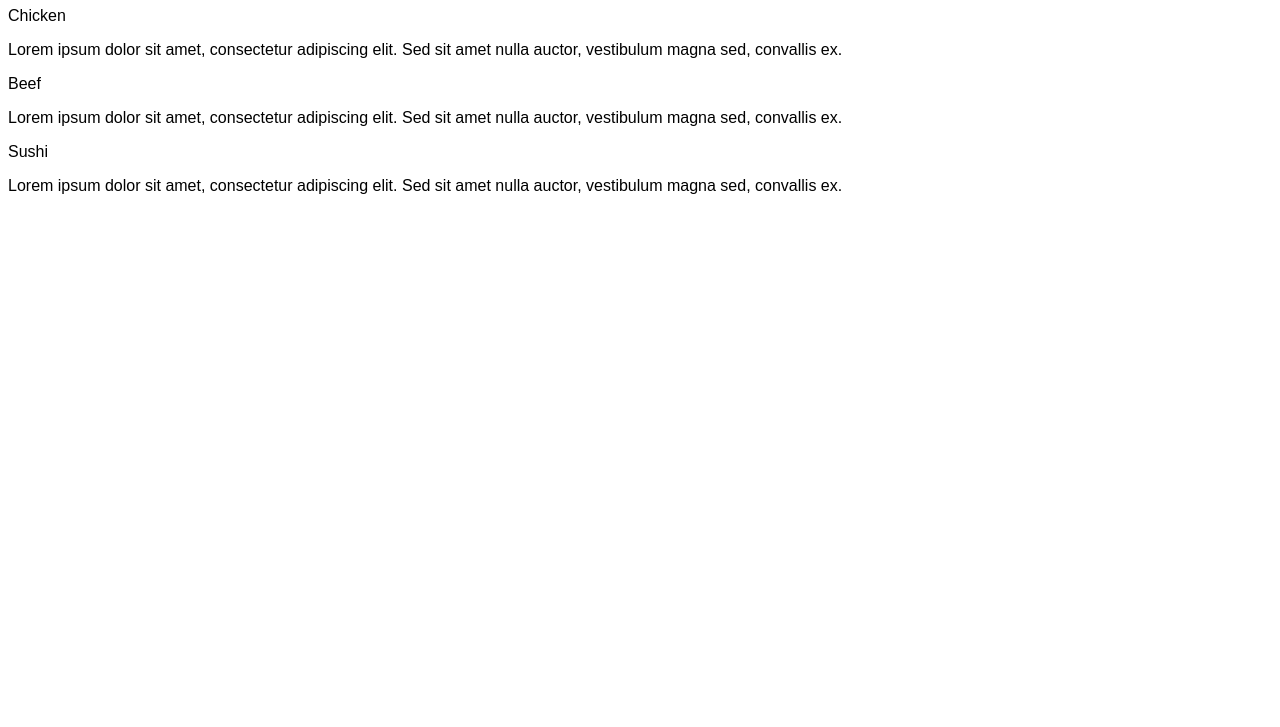
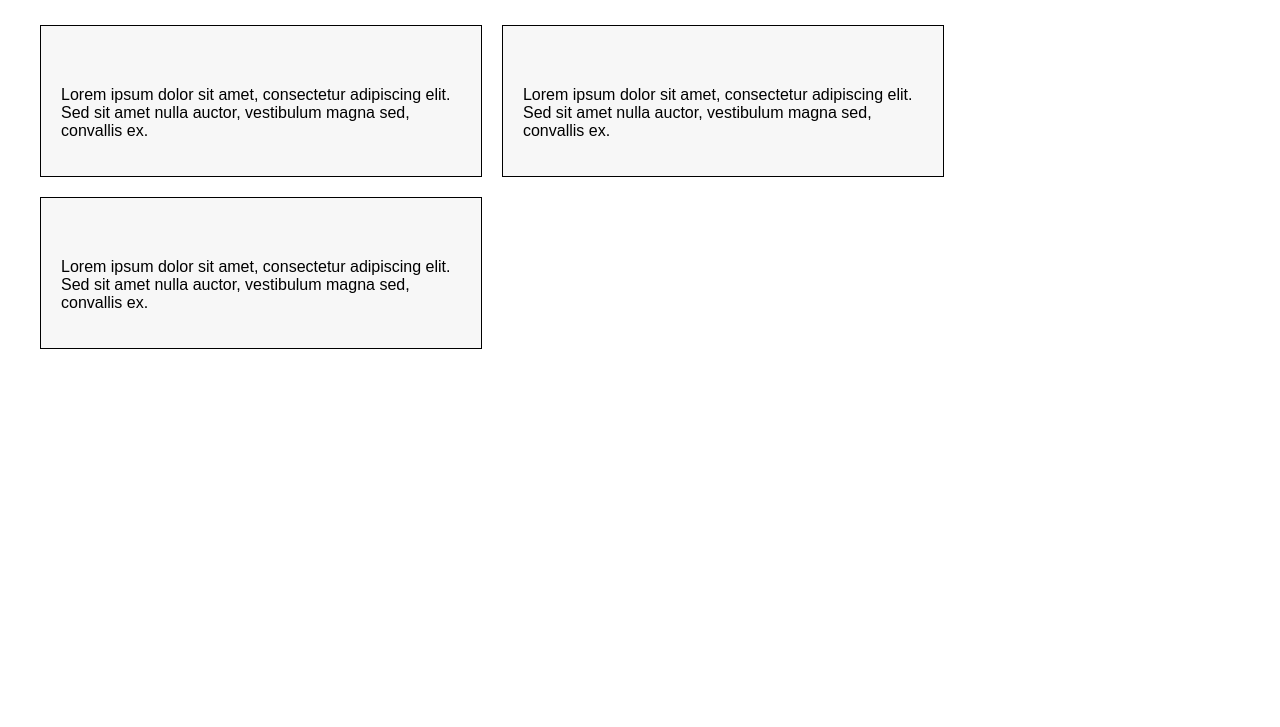
Before and after one commit to Amir-Rastkhadiv/AR-mod2_solution, a plain HTML site: page index.html in a window 1280 px wide. Shown: the part 73-800 px from the top of the page. Drawn offline with Linux system fonts and the light colour scheme.

Commit message:
Update style.css add media for different layouts

```diff
--- a/style.css
+++ b/style.css
@@ -1,29 +1,66 @@
 body {
 	font-family: Arial, sans-serif;
+	box-sizing: border-box;
+	margin: 0;
+	padding: 0;
 }
 
-#menu {
-	width: 80%;
-	margin: 40px auto;
-	padding: 20px;
-	border: 1px solid #ccc;
-	border-radius: 10px;
-	box-shadow: 0 0 10px rgba(0, 0, 0, 0.2);
-}
-
-.menu-item {
+h1 {
+	text-align: center;
 	margin-bottom: 20px;
 }
 
-.menu-item:last-child {
-	margin-bottom: 0;
+.section-container {
+	margin: 40px;
 }
 
-.menu-item h2 {
-	margin-top: 0;
+.section {
+	background-color: #f7f7f7;
+	border: 1px solid #000;
+	padding: 20px;
+	margin-bottom: 20px;
 }
 
-.menu-item p {
-	font-size: 16px;
-	color: #666;
+.section-title {
+	background-color: #333;
+	color: #fff;
+	padding: 10px;
+	position: absolute;
+	top: 0;
+	right: 0;
+	border: 1px solid #000;
 }
+
+.section p {
+	margin-top: 40px;
+}
+
+/* Desktop view (992px and above) */
+@media (min-width: 992px) {
+	.section {
+		width: 33.33%;
+		float: left;
+		margin-right: 20px;
+	}
+}
+
+/* Tablet view (768px to 991px) */
+@media (min-width: 768px) and (max-width: 991px) {
+	.section {
+		width: 50%;
+		float: left;
+		margin-right: 20px;
+	}
+	.section:nth-child(3) {
+		width: 100%;
+		margin-right: 0;
+	}
+}
+
+/* Mobile view (767px and below) */
+@media (max-width: 767px) {
+	.section {
+		width: 100%;
+		margin-bottom: 20px;
+	}
+}
```
